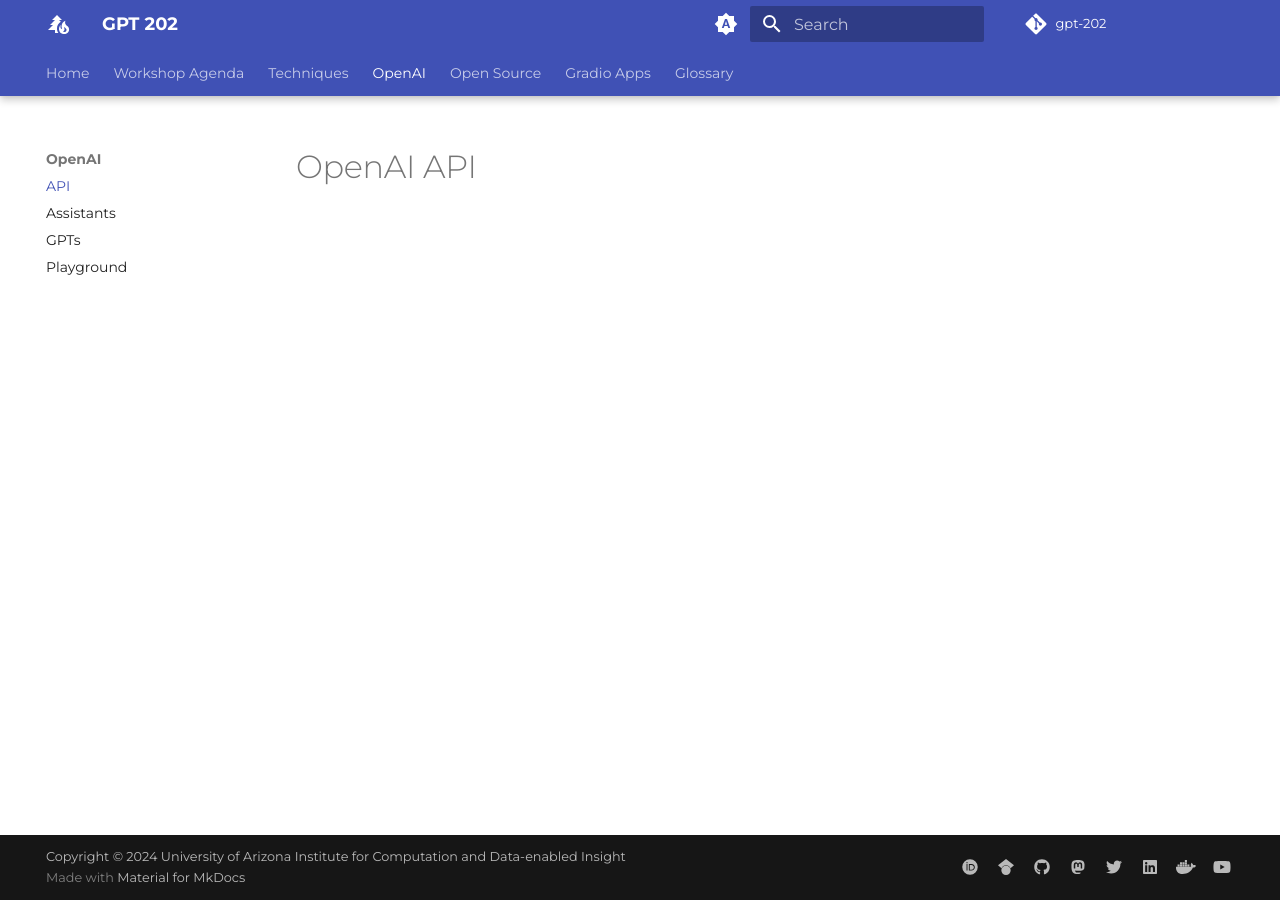
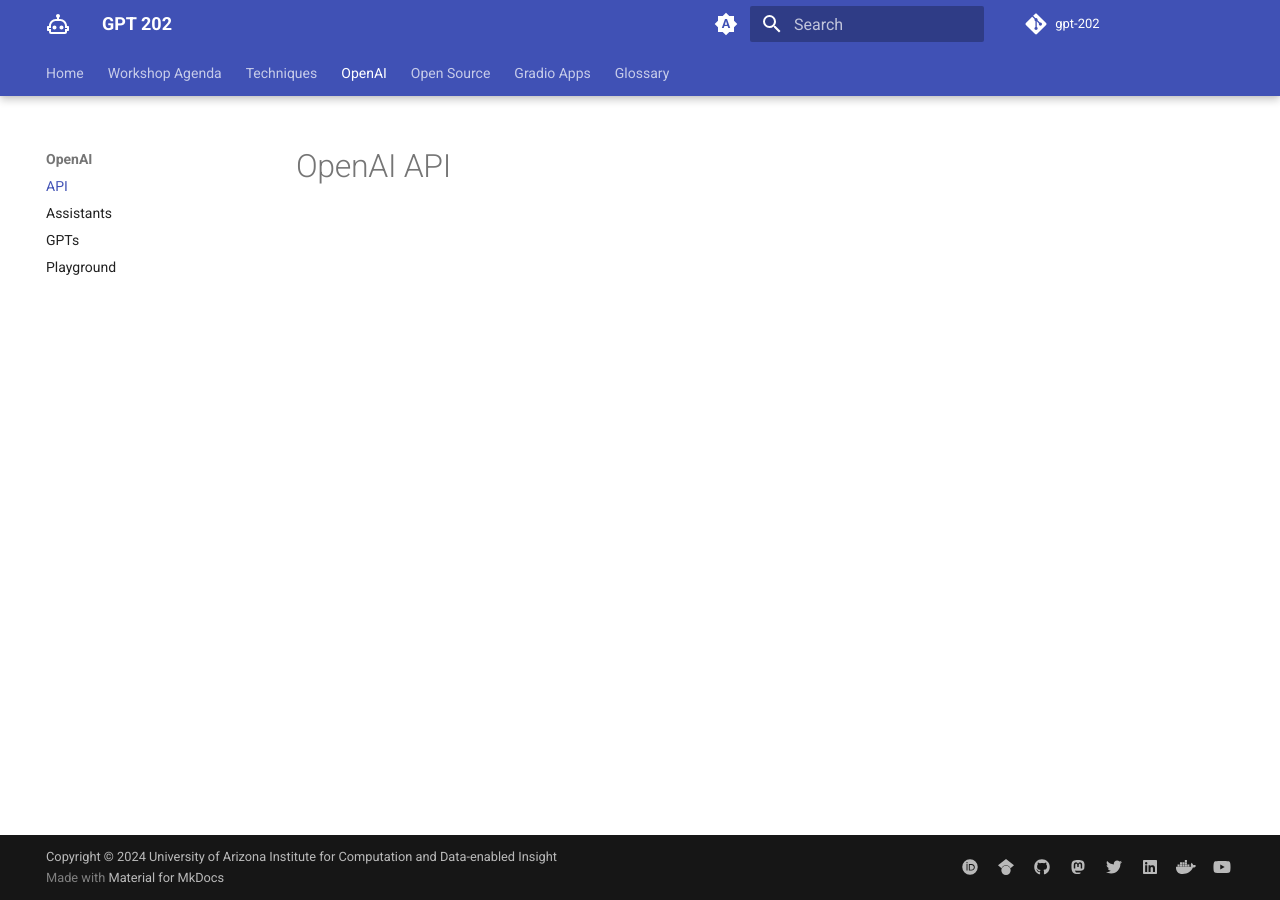
Before and after one commit to tyson-swetnam/gpt-202, an MkDocs documentation site: the page built from docs/openai_api.md, in a window 1280 px wide. Built offline with MkDocs 1.6.1 and Material for MkDocs 9.7.7, drawn with Linux system fonts in a browser that asks for light colours; some web fonts are replaced; comment, search, counter and statistics services are not loaded.

Commit message:
updated theme

```diff
--- a/mkdocs.yml
+++ b/mkdocs.yml
@@ -67,7 +67,7 @@
         icon: material/brightness-4
         name: Switch to system preference
   font:
-    text: Montserrat
+    text: Roboto
     code: Regular
   features:
     - navigation.instant
@@ -78,7 +78,7 @@
     - navigation.top
   favicon: assets/favicon.png
   icon:
-    logo: material/pine-tree-fire
+    logo: material/robot-outline
     admonition:
       note: material/map-marker-radius-outline
 
```
